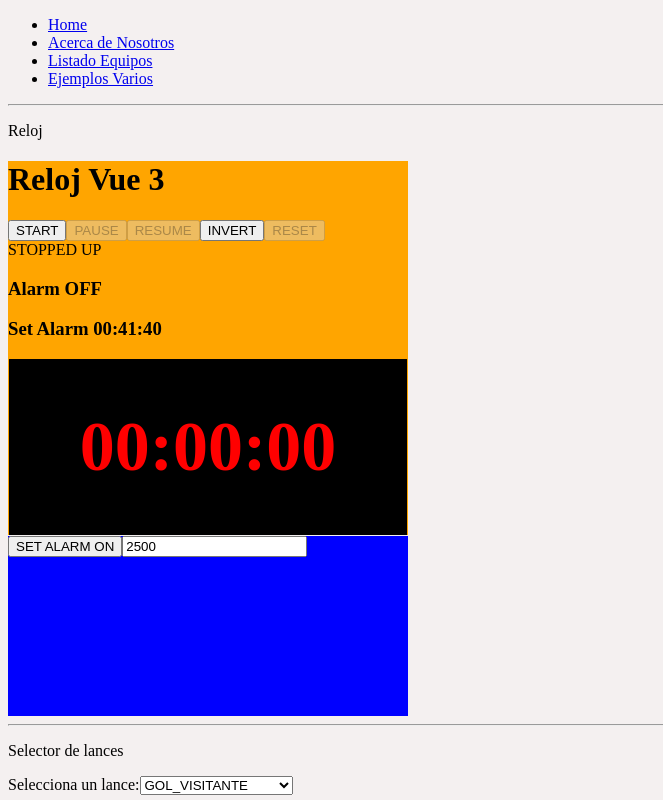
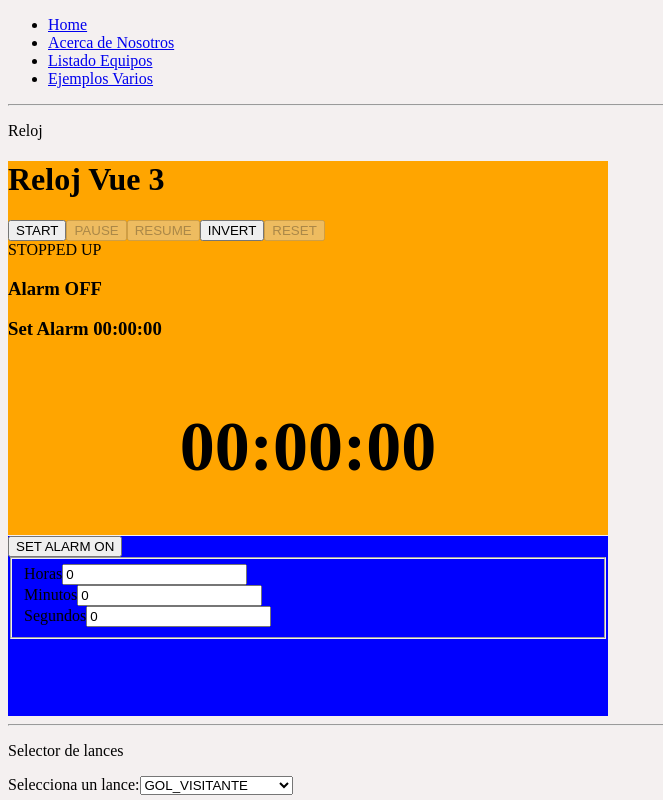
Before and after one commit to rauxasoft/2025_02_26_VUE_BASE, a Vue app: page /ejemplos-varios in a window 1280 px wide. Shown: the top 800 px of the page, without its empty margins (0-663 px from the left). Built offline with nearby package versions, Linux system fonts and the light colour scheme.

Commit message:
commit final

```diff
--- a/src/components/pruebas/Reloj.vue
+++ b/src/components/pruebas/Reloj.vue
@@ -24,7 +24,7 @@
 </template>
 
 <script setup lang="ts">
-  import { reactive, ref } from "vue";
+  import { reactive, watch} from "vue";
 
   const props = defineProps<{
     alarm: number,
@@ -55,17 +55,10 @@
         reloj.totalSeconds += reloj.sentido;
       }
 
-    }, 100)
+    }, 1000)
 
     reloj.estado = "RUNNING";
 
-  }
-
-  const getDisplay = (time: number) => {
-    const horas = ("0" +  Math.floor(time / 3600)).slice(-2);
-    const minutos = ("0" +  Math.floor(time / 60 % 60)).slice(-2);
-    const segundos = ("0" +  Math.floor(time % 60)).slice(-2);
-    return `${horas}:${minutos}:${segundos}`;
   }
 
   const start = () => {
@@ -78,7 +71,8 @@
     reloj.estado = "PAUSED";
   }
 
-  const invert = () => {
+  // Mejor definirla como el resto!
+  function invert() {
     reloj.sentido *= -1;
   }
 
@@ -96,9 +90,22 @@
     estado: string;
   }
 
+  const getDisplay = (time: number) => {
+    const horas = ("0" +  Math.floor(time / 3600)).slice(-2);
+    const minutos = ("0" +  Math.floor(time / 60 % 60)).slice(-2);
+    const segundos = ("0" +  Math.floor(time % 60)).slice(-2);
+    return `${horas}:${minutos}:${segundos}`;
+  }
+
+  const audio = new Audio('/alarma1.mp3');
+  // Mejor definirla como el resto!
+
   function playAlarm(){
-    const audio = new Audio('/alarma1.mp3');
+
     audio.play();
+  }
+  function stopAudio(){
+    audio.pause();
   }
 
 </script>
@@ -107,8 +114,8 @@
   .display{
     margin:1px;
     padding:1px;
-    background-color: black;
-    color:red;
+  /*  background-color: black; */
+  /*  color:red; */
   }
 
   .tituloGrande{
--- a/src/views/EjemplosVarios.vue
+++ b/src/views/EjemplosVarios.vue
@@ -5,9 +5,25 @@
         <Reloj :alarm="alarm" :alarmON="alarmON"/>
     </div>
     <div class="controlAlarma">
-
-        <button @click="alarmON = !alarmON">SET ALARM {{ alarmON ? 'OFF' : 'ON' }}</button>
-        <input v-model="alarm" type="number" value="alarm"/>
+        <div>
+            <button @click="alarmON = !alarmON">SET ALARM {{ alarmON ? 'OFF' : 'ON' }}</button>
+        </div>
+        <div>
+        <fieldset>
+            <div>
+                    <label for="idHoras">Horas</label>
+                    <input id="idHoras" v-model="horas" type="number" value="horas"/>
+                </div>
+                <div>
+                    <label for="idMinutos">Minutos</label>
+                    <input id="idMinutos" v-model="minutos" type="number" value="minutos"/>
+                </div>
+                <div>
+                    <label for="idSegundos">Segundos</label>
+                    <input id="idSegundos" v-model="segundos" type="number" value="segundos"/>
+                </div>
+            </fieldset>
+        </div>
 
     </div>
 
@@ -37,13 +53,21 @@
     import Hijo from '@/components/pruebas/Hijo.vue';
     import Reloj from '@/components/pruebas/Reloj.vue';
     import RepetidorMensaje from '@/components/pruebas/RepetidorMensaje.vue';
-import { ref } from 'vue';
+    import { ref, watch } from 'vue';
 
     const refran = "Este es el consejo que llega de tu padre...";
     const count = 12;
 
-    const alarm = ref(2500);
+    const alarm = ref(0);
     const alarmON = ref(false);
+
+    const horas = ref(0);
+    const minutos = ref(0);
+    const segundos = ref(0);
+
+    watch([horas, minutos, segundos], () => {
+        alarm.value = horas.value * 3600 + minutos.value * 60 + segundos.value;
+    })
 
 </script>
 
@@ -52,14 +76,14 @@ import { ref } from 'vue';
     .reloj{
         background-color: orange;
         padding:4x;
-        width: 400px;
+        width: 600px;
 
     }
 
     .controlAlarma{
         background-color: blue;
         padding:4x;
-        width: 400px;
+        width: 600px;
         height: 180px;;
     }
 
```
